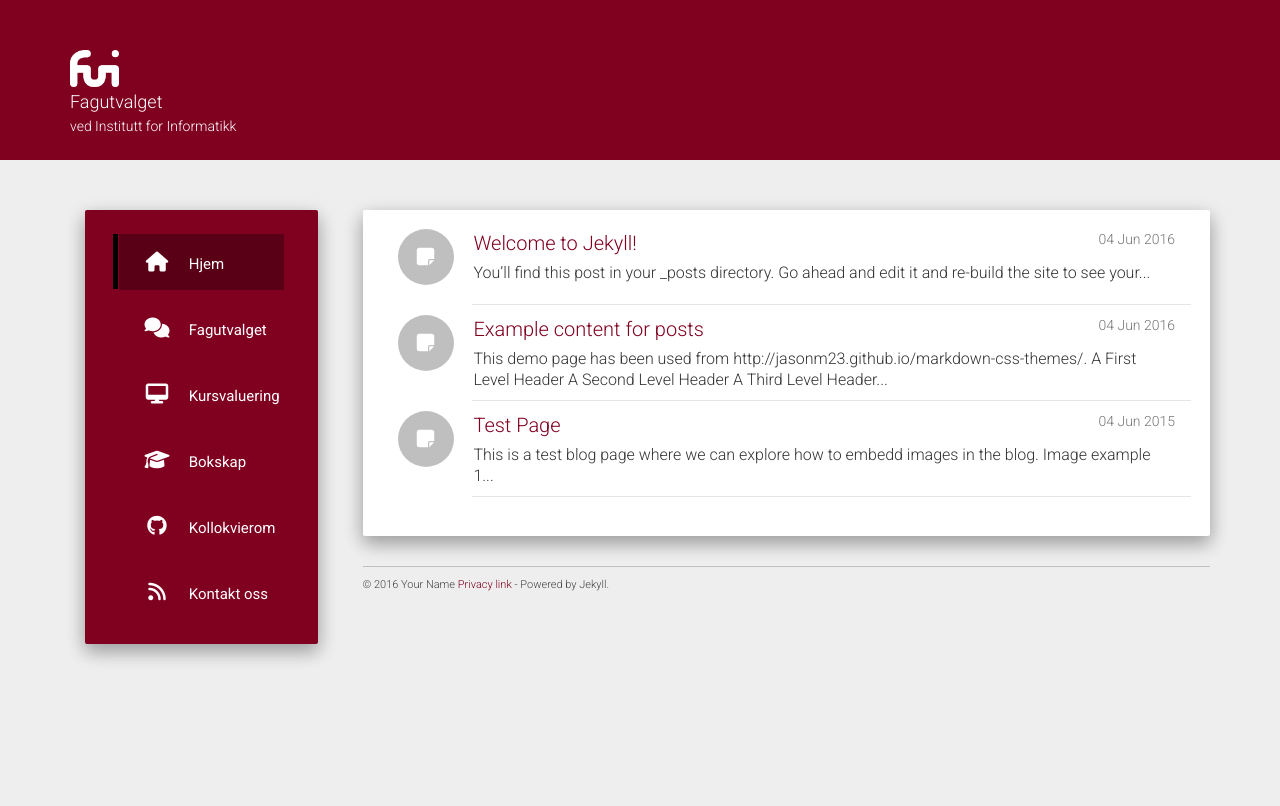
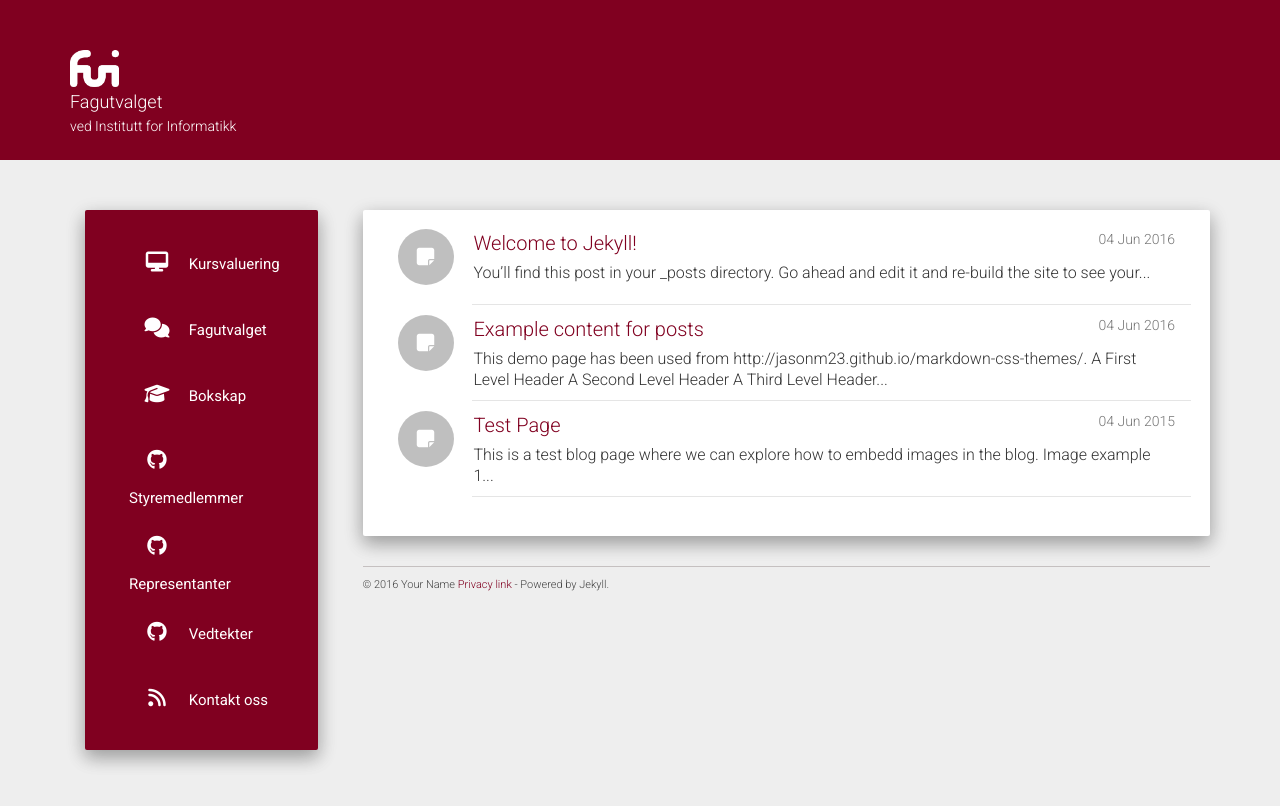
Before and after one commit to fui/fui.github.io, a Jekyll site: the page built from index.html, in a window 1280 px wide. Shown: the top 806 px of the page. Built offline with Jekyll 4.4.1, drawn with Linux system fonts in a browser that asks for light colours; nearby versions of some CDN libraries; the list of posts is cut into pages by our own code.

Commit message:
change menu items

```diff
--- a/_data/urls.json
+++ b/_data/urls.json
@@ -1,9 +1,8 @@
 [
   {
-    "text": "Hjem",
-    "url": "/",
-    "icon": "fa-home",
-    "layout": "post"
+    "text": "Kursvaluering",
+    "url": "/projects",
+    "icon": "fa-desktop"
   },
   {
     "text": "Fagutvalget",
@@ -11,17 +10,22 @@
     "icon": "fa-comments"
   },
   {
-    "text": "Kursvaluering",
-    "url": "/projects",
-    "icon": "fa-desktop"
-  },
-  {
     "text": "Bokskap",
     "url": "/#",
     "icon": "fa-graduation-cap",
   },
   {
-    "text": "Kollokvierom",
+    "text": "Styremedlemmer",
+    "url": "/#",
+    "icon": "fa-github"
+  },
+  {
+    "text": "Representanter",
+    "url": "/#",
+    "icon": "fa-github"
+  },
+  {
+    "text": "Vedtekter",
     "url": "/#",
     "icon": "fa-github"
   },
```
